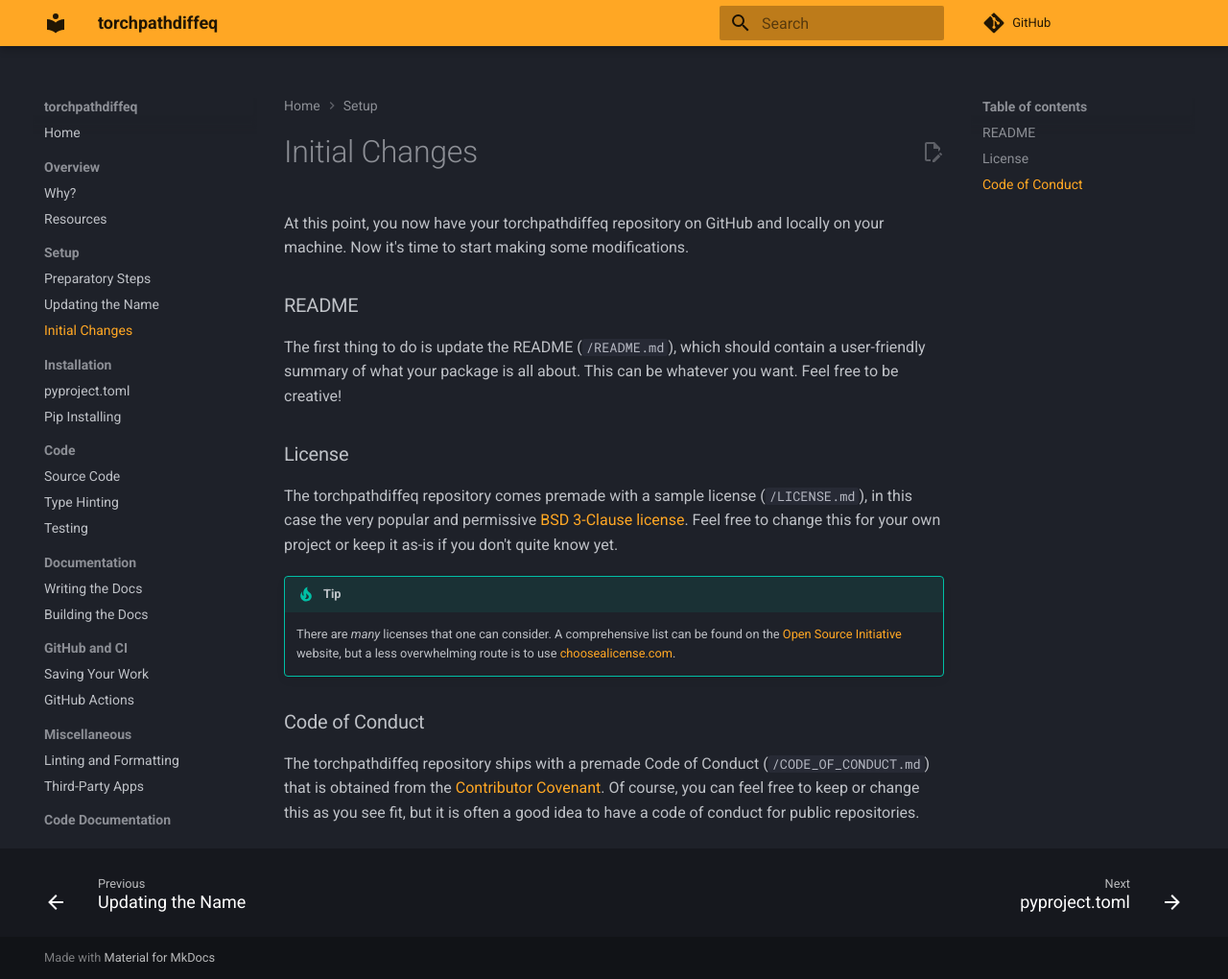
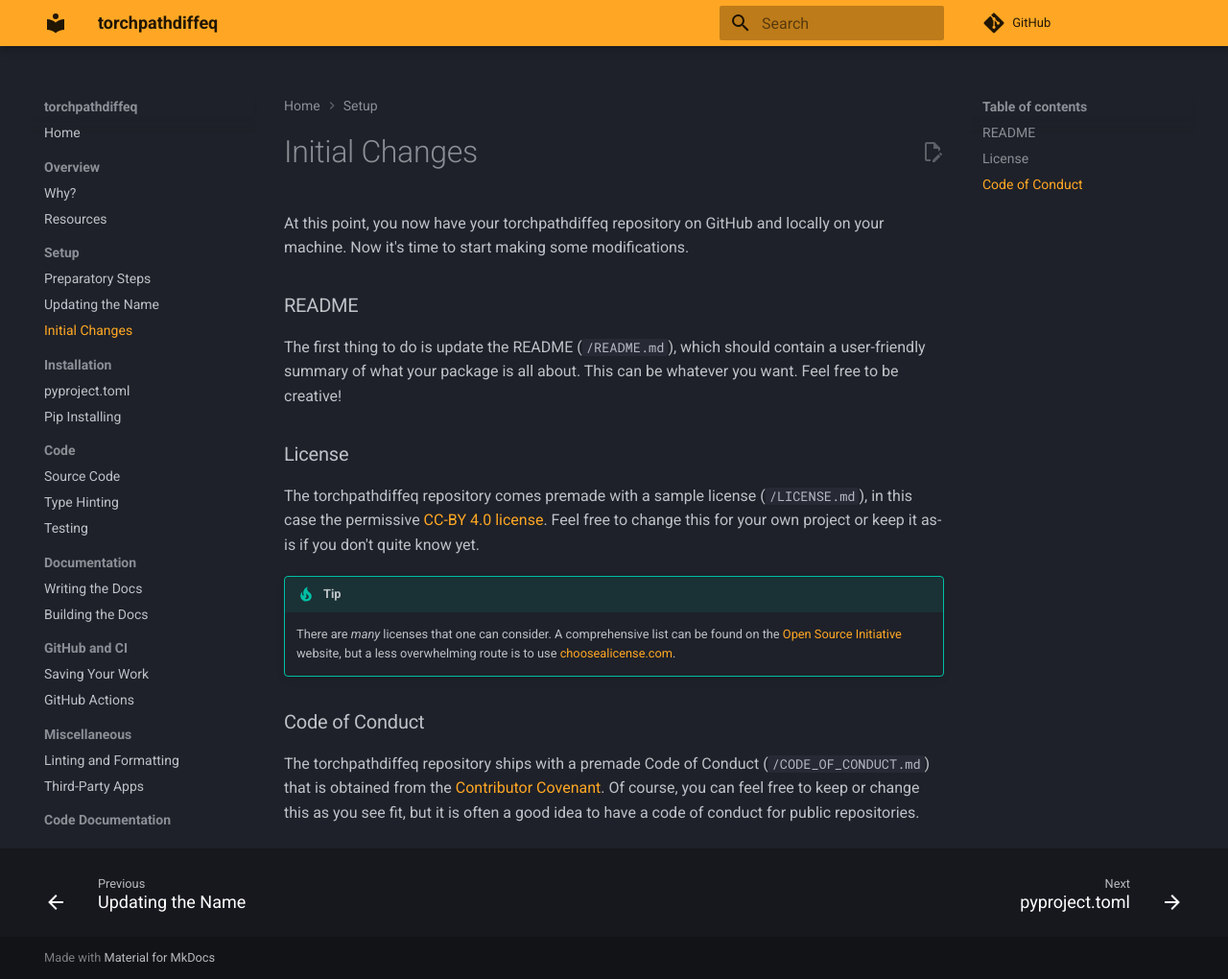
Before and after one commit to rdguha66/torchpathdiffeq, an MkDocs documentation site: the page built from docs/example_docs/setup/basics.md, in a window 1280 px wide and 1020 px high. Shown: the whole window at 96% size. Built offline with MkDocs 1.6.1 and Material for MkDocs 9.7.7, drawn with Linux system fonts in a browser that asks for light colours; comment, search, counter and statistics services are not loaded.

Commit message:
Update license to CC-BY 4.0

```diff
--- a/docs/example_docs/setup/basics.md
+++ b/docs/example_docs/setup/basics.md
@@ -8,7 +8,7 @@ The first thing to do is update the README (`/README.md`), which should contain
 
 ### License
 
-The torchpathdiffeq repository comes premade with a sample license (`/LICENSE.md`), in this case the very popular and permissive [BSD 3-Clause license](https://opensource.org/license/bsd-3-clause/). Feel free to change this for your own project or keep it as-is if you don't quite know yet.
+The torchpathdiffeq repository comes premade with a sample license (`/LICENSE.md`), in this case the permissive [CC-BY 4.0 license](https://creativecommons.org/licenses/by/4.0/legalcode.en). Feel free to change this for your own project or keep it as-is if you don't quite know yet.
 
 !!! Tip
 
```
